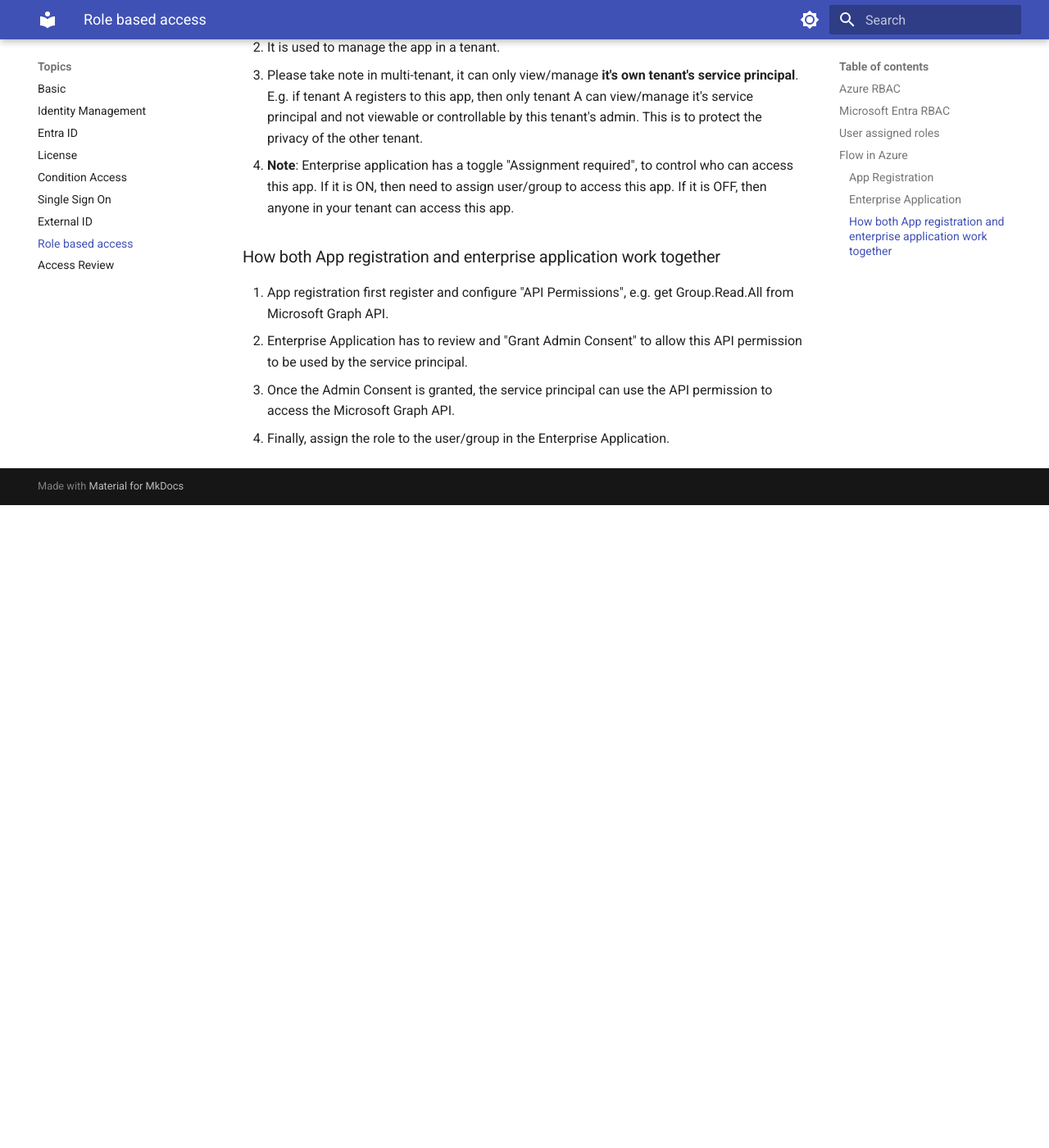
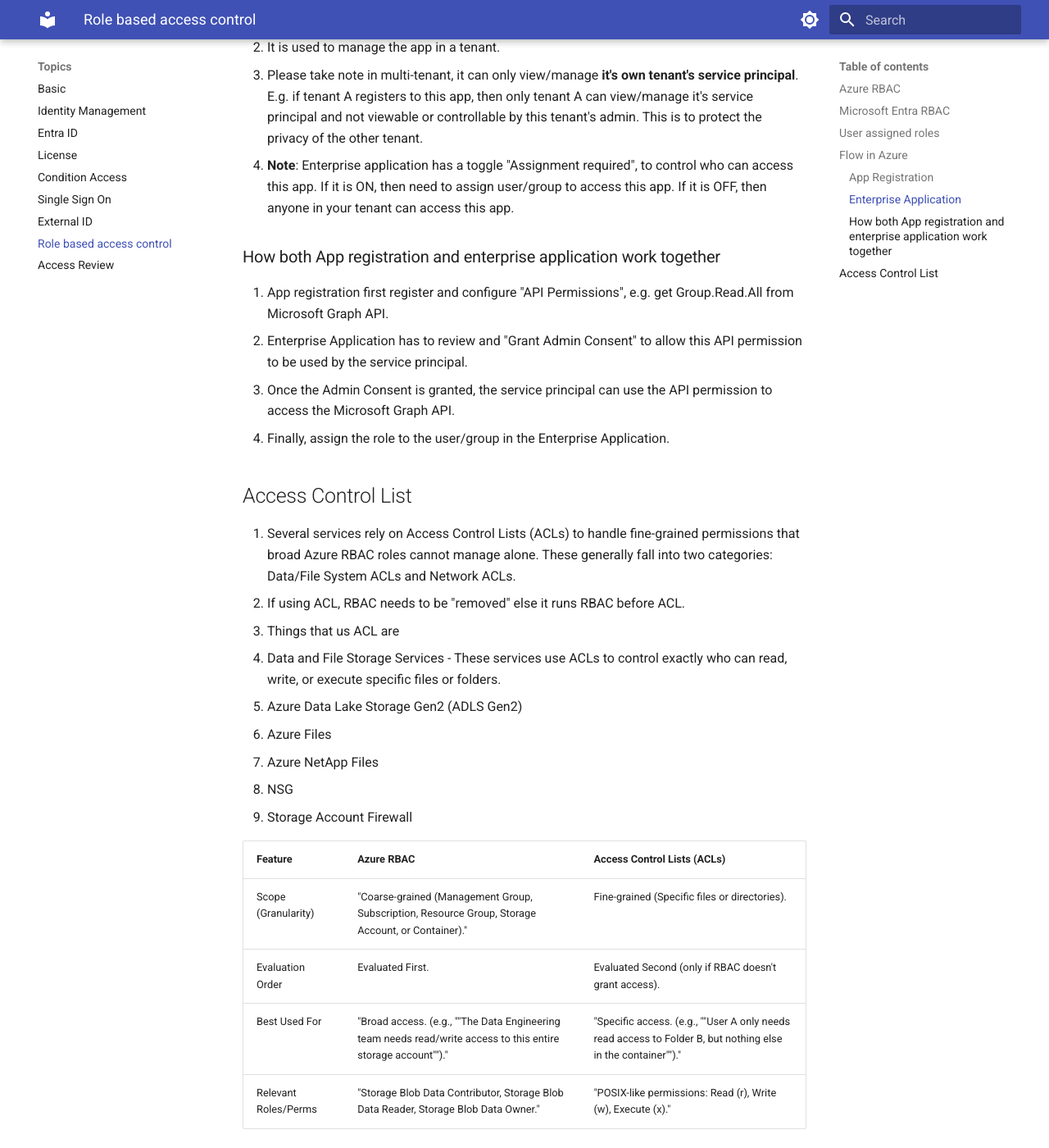
Before and after one commit to yoonghan/SC-300-Identity-and-Access-Administrator, an MkDocs documentation site: the page built from docs/RoleBasedAccess.md, in a window 1280 px wide and 1400 px high, scrolled down 1582 px. Shown: the whole window at 82% size. Built offline with MkDocs 1.6.1 and Material for MkDocs 9.7.7, drawn with Linux system fonts in a browser that asks for light colours; before the commit the page ends 2198 px from its top, so only the background shows below that; some of the changed text lies outside the part shown.

Commit message:
Update RBAC

```diff
--- a/docs/RoleBasedAccess.md
+++ b/docs/RoleBasedAccess.md
@@ -1,4 +1,4 @@
-# Role based access
+# Role based access control
 
 ## Azure RBAC
 1. Roles for Azure Resources.
@@ -46,3 +46,22 @@
 2. Enterprise Application has to review and "Grant Admin Consent" to allow this API permission to be used by the service principal.
 3. Once the Admin Consent is granted, the service principal can use the API permission to access the Microsoft Graph API.
 4. Finally, assign the role to the user/group in the Enterprise Application.
+
+## Access Control List
+
+1. Several services rely on Access Control Lists (ACLs) to handle fine-grained permissions that broad Azure RBAC roles cannot manage alone. These generally fall into two categories: Data/File System ACLs and Network ACLs.
+2. If using ACL, RBAC needs to be "removed" else it runs RBAC before ACL.
+3. Things that us ACL are
+  - Data and File Storage Services - These services use ACLs to control exactly who can read, write, or execute specific files or folders.
+  - Azure Data Lake Storage Gen2 (ADLS Gen2)
+  - Azure Files
+  - Azure NetApp Files
+  - NSG
+  - Storage Account Firewall
+
+| Feature | Azure RBAC | Access Control Lists (ACLs)
+| --- | --- | ---
+| Scope (Granularity) | "Coarse-grained (Management Group, Subscription, Resource Group, Storage Account, or Container)." | Fine-grained (Specific files or directories).
+| Evaluation Order | Evaluated First. | Evaluated Second (only if RBAC doesn't grant access).
+| Best Used For | "Broad access. (e.g., ""The Data Engineering team needs read/write access to this entire storage account"")." | "Specific access. (e.g., ""User A only needs read access to Folder B, but nothing else in the container"")."
+| Relevant Roles/Perms | "Storage Blob Data Contributor, Storage Blob Data Reader, Storage Blob Data Owner." | "POSIX-like permissions: Read (r), Write (w), Execute (x)."
```
